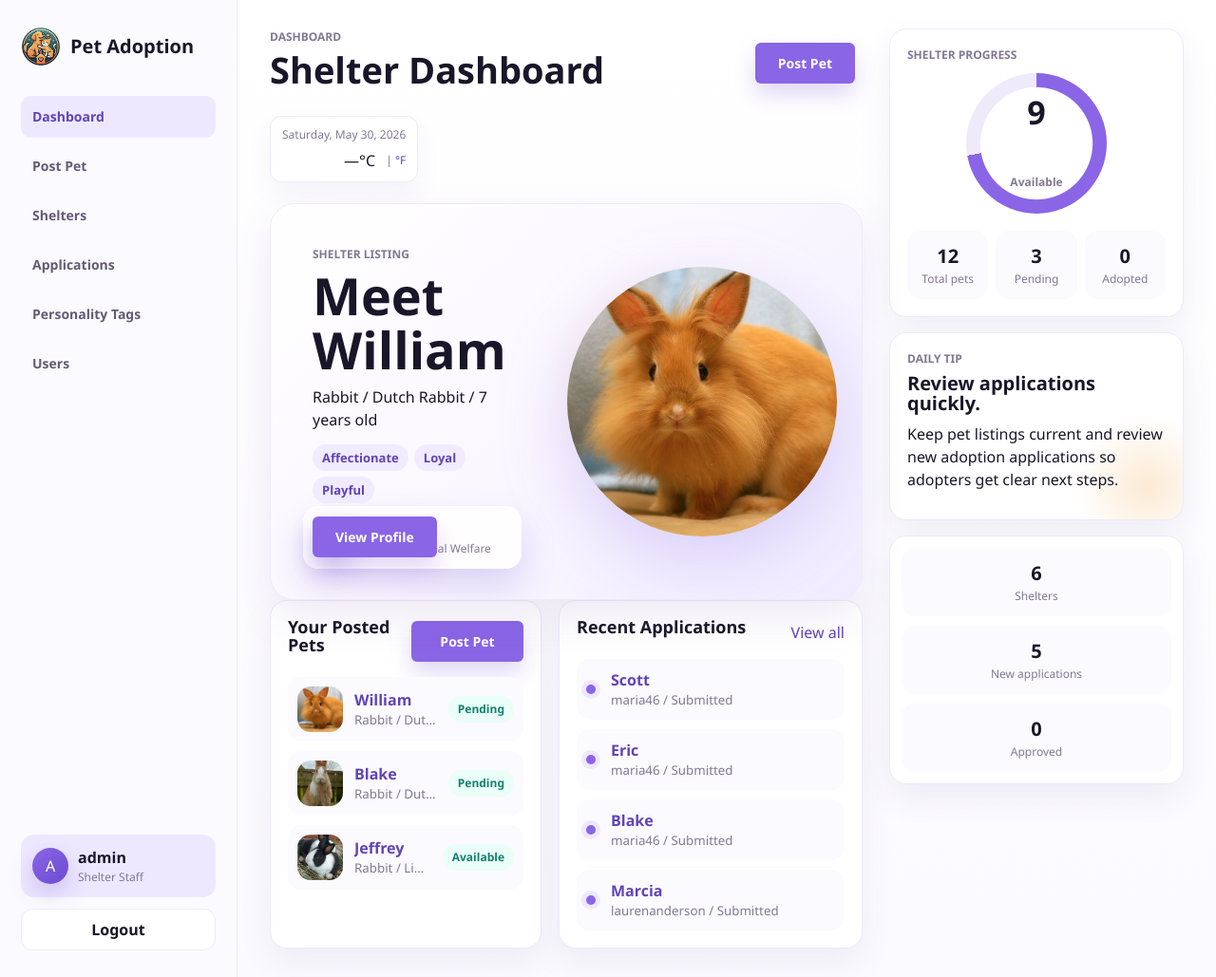
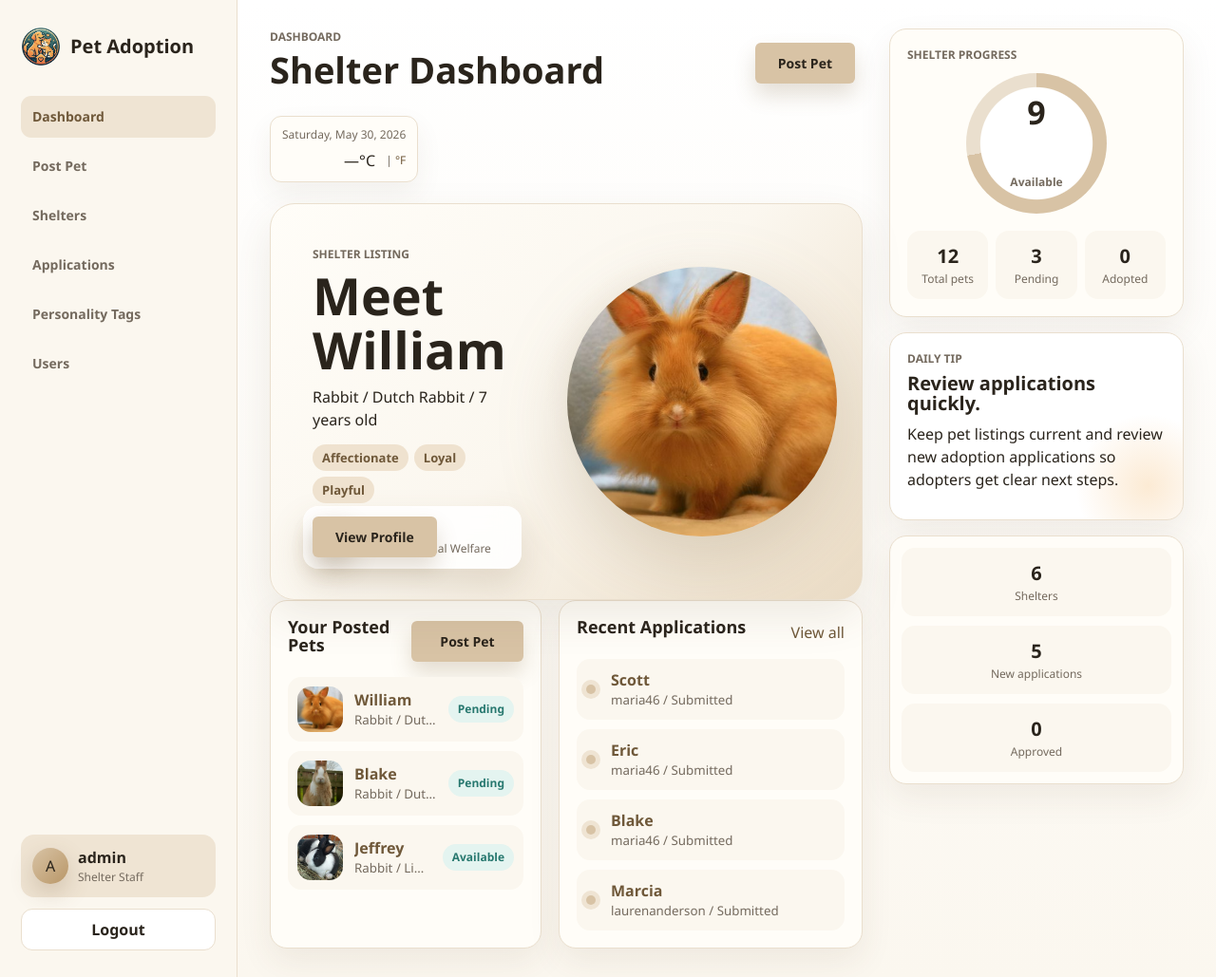
Before and after one commit to kirkgabz/Pet-Adoption-Platform, a Django app: page /dashboard/ in a window 1280 px wide. Shown: the whole page at 95% size. Run offline with Django 5.2, Linux system fonts and the light colour scheme; a user stored in the database is signed in; data comes from the database, SQL or seed files in the repository; both versions use the stored data as it was before the commit; data that the repository does not hold is empty.

Commit message:
Update theme colors and refresh landing page assets

```diff
--- a/static/css/site.css
+++ b/static/css/site.css
@@ -1,17 +1,21 @@
 :root {
-  --ink: #191629;
-  --muted: #817994;
-  --line: #eeeaf8;
-  --panel: #ffffff;
-  --soft: #f8f6ff;
-  --frame: #8f70dd;
-  --brand: #8a65e6;
-  --brand-dark: #6043b8;
-  --accent: #45c0bd;
-  --warn: #f2a94b;
-  --danger: #d64d61;
-  --tag: #f0ebff;
-  --shadow: 0 22px 60px rgba(67, 50, 119, 0.14);
+  --ink: #2a241c;
+  --muted: #746a5e;
+  --line: #eadfce;
+  --panel: #fffdf8;
+  --soft: #f7efe4;
+  --frame: #b99b72;
+  --brand: #d8c3a5;
+  --brand-dark: #6f5839;
+  --brand-contrast: #2a241c;
+  --brand-wash: #efe4d3;
+  --brand-paper: #fbf7ef;
+  --accent: #2f8f83;
+  --accent-soft: #e4f4f0;
+  --warn: #c98235;
+  --danger: #b84f55;
+  --tag: #efe2cf;
+  --shadow: 0 22px 60px rgba(85, 66, 42, 0.14);
 }
 
 * { box-sizing: border-box; }
@@ -56,7 +60,7 @@ img { display: block; max-width: 100%; }
   min-height: 0;
   padding: 28px 22px;
   overflow: hidden;
-  background: #fbfaff;
+  background: #fbf7ef;
   border-right: 1px solid var(--line);
 }
 .brand {
@@ -77,9 +81,9 @@ img { display: block; max-width: 100%; }
   display: inline-grid;
   place-items: center;
   flex: 0 0 auto;
-  color: #fff;
-  background: linear-gradient(135deg, var(--brand), #6c4bd1);
-  box-shadow: 0 10px 24px rgba(118, 86, 213, 0.28);
+  color: var(--brand-contrast);
+  background: linear-gradient(135deg, var(--brand), #b99768);
+  box-shadow: 0 10px 24px rgba(121, 94, 57, 0.24);
 }
 .brand-mark { width: 38px; height: 38px; border-radius: 12px; }
 .side-nav {
@@ -94,13 +98,13 @@ img { display: block; max-width: 100%; }
   min-height: clamp(38px, 5.1vh, 44px);
   padding: 0 12px;
   border-radius: 11px;
-  color: #635b75;
+  color: #746a5e;
   font-weight: 700;
   font-size: 14px;
 }
 .side-nav a.active, .side-nav a:hover {
   color: var(--brand-dark);
-  background: #eee8ff;
+  background: #efe4d3;
 }
 .sidebar-card {
   display: flex;
@@ -110,7 +114,7 @@ img { display: block; max-width: 100%; }
   padding: 12px;
   flex: 0 0 auto;
   border-radius: 14px;
-  background: #eee8ff;
+  background: #efe4d3;
 }
 .avatar { width: 38px; height: 38px; border-radius: 50%; }
 .sidebar-card strong, .sidebar-card small { display: block; }
@@ -124,7 +128,7 @@ img { display: block; max-width: 100%; }
   height: 100vh;
   overflow-y: auto;
   padding: 30px 34px;
-  background: linear-gradient(180deg, #ffffff 0%, #fbfaff 100%);
+  background: linear-gradient(180deg, #ffffff 0%, #fbf7ef 100%);
 }
 .auth-layout .app-shell {
   display: block;
@@ -451,7 +457,7 @@ img { display: block; max-width: 100%; }
   background: var(--panel);
   border: 1px solid var(--line);
   border-radius: 12px;
-  box-shadow: 0 12px 28px rgba(86,62,145,0.06);
+  box-shadow: 0 12px 28px rgba(85,66,42,0.07);
 }
 
 @media (max-width: 900px) {
@@ -501,10 +507,10 @@ img { display: block; max-width: 100%; }
   overflow: hidden;
   border-radius: 26px;
   background:
-    radial-gradient(circle at 68% 46%, rgba(255, 213, 160, 0.45), transparent 28%),
-    linear-gradient(135deg, #fff 0%, #fbf7ff 50%, #f0ecff 100%);
+    radial-gradient(circle at 68% 46%, rgba(216, 195, 165, 0.48), transparent 28%),
+    linear-gradient(135deg, #fffdf8 0%, var(--brand-paper) 50%, #eadbc4 100%);
   border: 1px solid var(--line);
-  box-shadow: 0 18px 45px rgba(86, 62, 145, 0.10);
+  box-shadow: 0 18px 45px rgba(85, 66, 42, 0.10);
 }
 .hero-copy {
   position: relative;
@@ -523,7 +529,7 @@ img { display: block; max-width: 100%; }
   aspect-ratio: 1 / 1;
   object-fit: cover;
   border-radius: 50%;
-  filter: drop-shadow(0 24px 36px rgba(130, 95, 226, 0.24));
+  filter: drop-shadow(0 24px 36px rgba(121, 94, 57, 0.20));
 }
 .hero-pet .hero-illustration {
   width: min(420px, 100%);
@@ -567,7 +573,7 @@ img { display: block; max-width: 100%; }
   padding: 12px;
   border-radius: 16px;
   background: rgba(255, 255, 255, 0.86);
-  box-shadow: 0 18px 36px rgba(116, 88, 207, 0.22);
+  box-shadow: 0 18px 36px rgba(121, 94, 57, 0.18);
   backdrop-filter: blur(12px);
 }
 .mini-avatar, .pet-thumb { width: 42px; height: 42px; border-radius: 13px; }
@@ -639,7 +645,7 @@ img { display: block; max-width: 100%; }
   background: var(--panel);
   border: 1px solid var(--line);
   border-radius: 18px;
-  box-shadow: 0 14px 34px rgba(76, 59, 123, 0.08);
+  box-shadow: 0 14px 34px rgba(85, 66, 42, 0.08);
 }
 .panel-card { padding: 18px; }
 .panel-title {
@@ -666,7 +672,7 @@ img { display: block; max-width: 100%; }
   min-height: 64px;
   padding: 10px;
   border-radius: 14px;
-  background: #fbfaff;
+  background: #fbf7ef;
 }
 .pet-row { grid-template-columns: 48px minmax(0, 1fr) auto; }
 .pet-row img {
@@ -685,8 +691,8 @@ img { display: block; max-width: 100%; }
 .pet-row em {
   padding: 5px 10px;
   border-radius: 999px;
-  background: #e9fff8;
-  color: #14806d;
+  background: #e4f4f0;
+  color: #27786f;
   font-style: normal;
   font-size: 12px;
   font-weight: 800;
@@ -1098,7 +1104,7 @@ img { display: block; max-width: 100%; }
   height: 10px;
   border-radius: 50%;
   background: var(--brand);
-  box-shadow: 0 0 0 5px #eee8ff;
+  box-shadow: 0 0 0 5px #efe4d3;
 }
 
 .dashboard-side { display: grid; align-content: start; gap: 16px; }
@@ -1112,7 +1118,7 @@ img { display: block; max-width: 100%; }
   border-radius: 50%;
   background:
     radial-gradient(circle, #fff 0 56%, transparent 57%),
-    conic-gradient(var(--brand) 0 260deg, #efeafa 260deg 360deg);
+    conic-gradient(var(--brand) 0 260deg, #eadfce 260deg 360deg);
 }
 .ring strong { font-size: 34px; line-height: 1; }
 .ring span { color: var(--muted); font-size: 12px; font-weight: 800; }
@@ -1124,7 +1130,7 @@ img { display: block; max-width: 100%; }
 .mini-metrics div, .stat-stack div {
   padding: 12px;
   border-radius: 14px;
-  background: #fbfaff;
+  background: #fbf7ef;
   text-align: center;
 }
 .mini-metrics strong, .mini-metrics span, .stat-stack strong, .stat-stack span { display: block; }
@@ -1599,10 +1605,10 @@ button, .button {
   cursor: pointer;
 }
 .primary {
-  background: linear-gradient(135deg, var(--brand), #6f4ed3);
+  background: linear-gradient(135deg, var(--brand), #b99768);
   border-color: transparent;
-  color: #fff;
-  box-shadow: 0 12px 22px rgba(117, 83, 216, 0.22);
+  color: var(--brand-contrast);
+  box-shadow: 0 12px 22px rgba(121, 94, 57, 0.20);
 }
 .danger { background: var(--danger); border-color: var(--danger); color: #fff; }
 .actions { display: flex; flex-wrap: wrap; gap: 10px; margin-top: 18px; }
@@ -1805,17 +1811,18 @@ button, .button {
 
 .button.primary {
   background: var(--brand);
-  color: white;
+  color: var(--brand-contrast);
 }
 
 .button.primary:hover {
   background: var(--brand-dark);
-  box-shadow: 0 4px 12px rgba(138, 101, 230, 0.3);
+  color: white;
+  box-shadow: 0 4px 12px rgba(121, 94, 57, 0.28);
 }
 
 .button.secondary {
   background: var(--soft);
-  color: var(--brand);
+  color: var(--brand-dark);
   border: 1px solid var(--line);
 }
 
--- a/templates/adoption/landing.html
+++ b/templates/adoption/landing.html
@@ -7,7 +7,7 @@
 {% block content %}
 <section class="landing-page">
   <video class="landing-background-video" autoplay muted loop playsinline preload="auto" aria-hidden="true">
-    <source src="{% static 'video/landing-background.mp4' %}" type="video/mp4">
+    <source src="{% static 'video/landing-background.mp4' %}?v=20260526" type="video/mp4">
   </video>
   <div class="landing-video-scrim" aria-hidden="true"></div>
   <div class="landing-card">
```
Also changed, not shown: other parts of static/css/site.css (+64 -62 lines), db.sqlite3 (deleted), static/img/cat-login.svg, static/img/dog-signup.svg, 2 other files.
